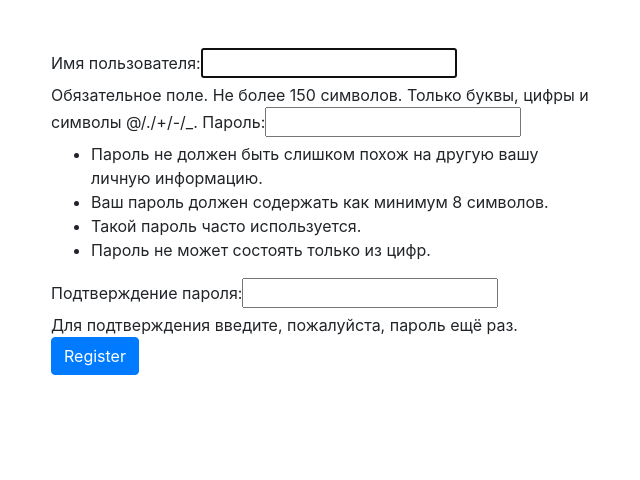
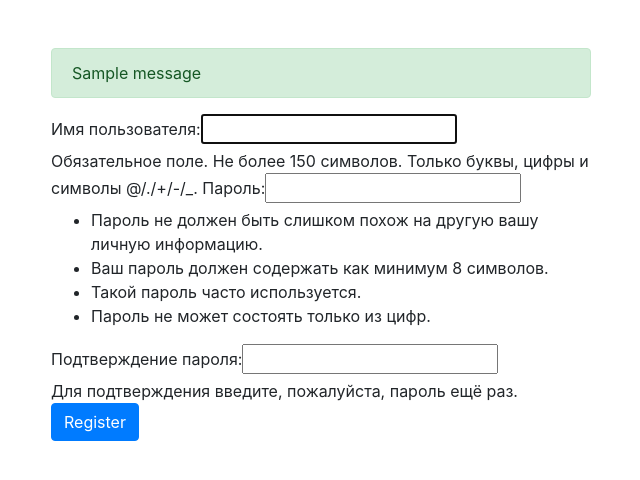
Before and after one commit to epovv/QR_Code_Generator, a Django app: page /registration/ in a window 1280 px wide. Shown: the part 56-536 px from the top of the page, without its empty margins (224-864 px from the left). Run offline with Django 3.2, Linux system fonts and the light colour scheme; tables that the repository leaves empty hold one stand-in row (values such as "Sample post"); one stand-in notice (Sample message) is shown; some libraries are stand-ins or nearby versions.

Commit message:
Сообщение об ошибке при не правильном вводе регистрационных данных

```diff
--- a/QRcode/settings.py
+++ b/QRcode/settings.py
@@ -121,3 +121,5 @@ USE_TZ = True
 STATIC_URL = '/static/'
 
 LOGIN_REDIRECT_URL = '/'
+
+MESSAGE_STORAGE = 'django.contrib.messages.storage.session.SessionStorage'
--- a/lecturer/templates/registration/registration.html
+++ b/lecturer/templates/registration/registration.html
@@ -8,12 +8,17 @@
     <form method="post" action="{% url 'registration_url' %}">
         {% csrf_token %}
 
-        {% if form.error %}
-        <p>Error</p>
-        {% endif %}
+
+    {% if messages %}
+        {% for message in messages %}
+                <div class="alert {% if message.tags %}
+                alert-{% if message.level == DEFAULT_MESSAGE_LEVELS.ERROR %}danger{% else %}{{ message.tags }}{% endif %}{% endif %}" role="alert">{{ message }}</div>
+        {% endfor %}
+    {% endif %}
+
 
         {{ form }}
+        <input type="submit" value="Register" class="btn btn-primary">
 
-        <input type="submit" value="Register" class="btn btn-primary">
     </form>
 {% endblock %}
--- a/lecturer/views.py
+++ b/lecturer/views.py
@@ -5,6 +5,7 @@ from django.contrib.auth import logout
 from django.contrib.auth.decorators import login_required
 from .models import *
 from .forms import *
+from django.contrib import messages
 
 
 @login_required(login_url='login')
@@ -77,6 +78,7 @@ def register(request):
             form.save()
             return redirect('login')
         else:
+            messages.error(request, 'Ошибка')
             return redirect('registration_url')
     else:
         form = UserCreationForm()
```
